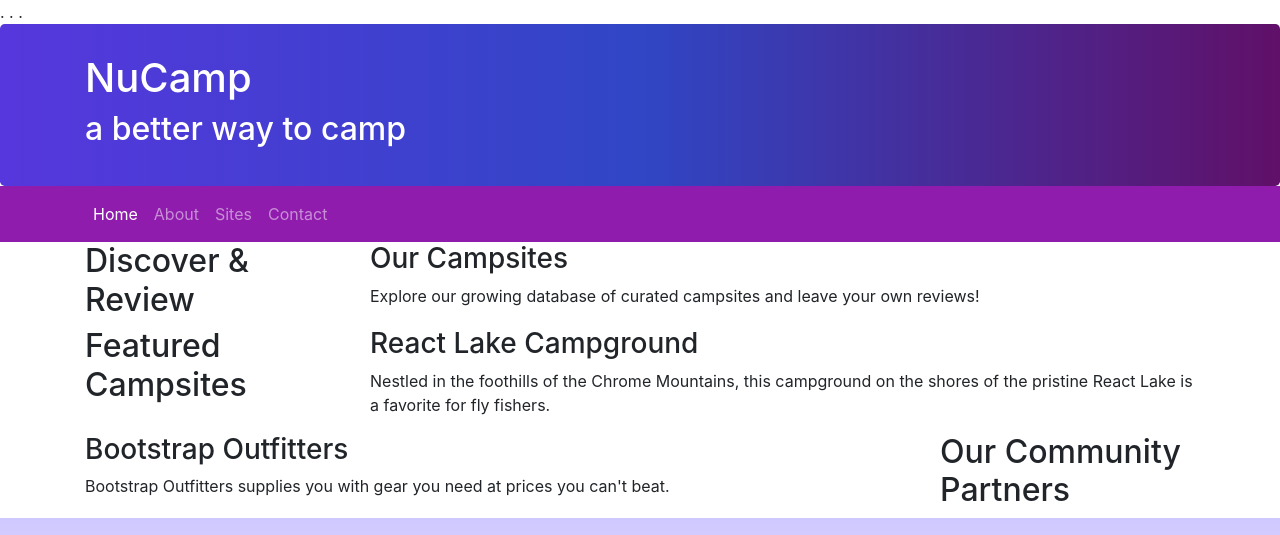
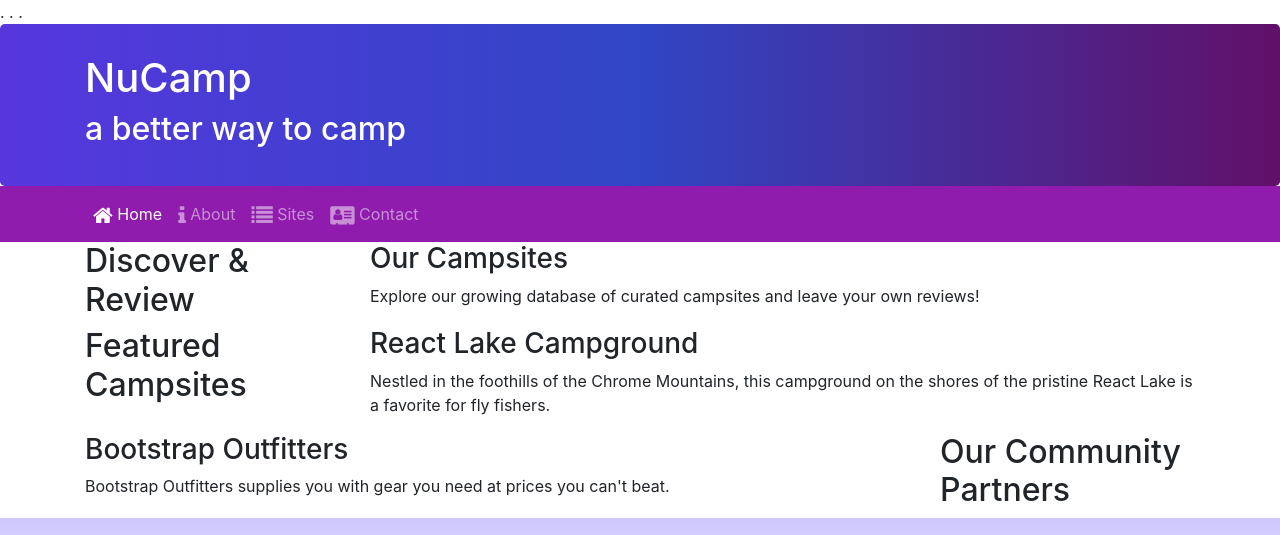
Before and after one commit to arielstitt/nucamp_project, a website: page index.html in a window 1280 px wide. Shown: the top 535 px of the page. Drawn offline with nearby package versions, Linux system fonts and the light colour scheme.

Commit message:
font awesome

```diff
--- a/index.html
+++ b/index.html
@@ -35,10 +35,10 @@
             </button>
             <div class="collapse navbar-collapse" id="nucampNavbar">
                 <ul class="navbar-nav">
-                    <li class="nav-item active"><a class="nav-link" href="#">Home</a></li>
-                    <li class="nav-item "><a class="nav-link" href="aboutus.html">About</a></li>
-                    <li class="nav-item"><a class="nav-link" href="#">Sites</a> </li>
-                    <li class="nav-item"><a class="nav-link" href="#">Contact</a> </li>
+                        <li class="nav-item active"><a class="nav-link" href="#"><i class="fa fa-home fa-lg"></i> Home</a></li>
+                        <li class="nav-item"><a class="nav-link" href="aboutus.html"><i class="fa fa-info fa-lg"></i> About</a></li>
+                        <li class="nav-item"><a class="nav-link" href="#"><i class="fa fa-list fa-lg"></i> Sites</a></li>
+                        <li class="nav-item"><a class="nav-link" href="#"><i class="fa fa-address-card fa-lg"></i> Contact</a></li>
                 </ul>
             </div>
         </div>
@@ -98,11 +98,11 @@
                     </ul>
                 </div>
                 <div class="col-6 col-sm-5">
-                    <h5>Social</h5>
-                    <a href="http://instagram.com/"><i class="fa fa-instagram"></i></a>
-                    <a href="http://facebook.com/"><i class="fa fa-facebook"></i></a>
-                    <a href="http://twitter.com/"><i class="fa fa-twitter"></i></a>
-                    <a href="http://youtube.com/"><i class="fa fa-youtube"></i></a>
+                        <h5>Social</h5>
+                        <a href="http://instagram.com/"><i class="fa fa-instagram"></i></a>
+                        <a href="http://facebook.com/"><i class="fa fa-facebook"></i></a>
+                        <a href="http://twitter.com/"><i class="fa fa-twitter"></i></a>
+                        <a href="http://youtube.com/"><i class="fa fa-youtube"></i></a>
                 </div>
                 <div class="col-sm-4">
                     <i class="fa fa-phone fa-lg text-primary"></i> 1-206-555-1234<br />
```
